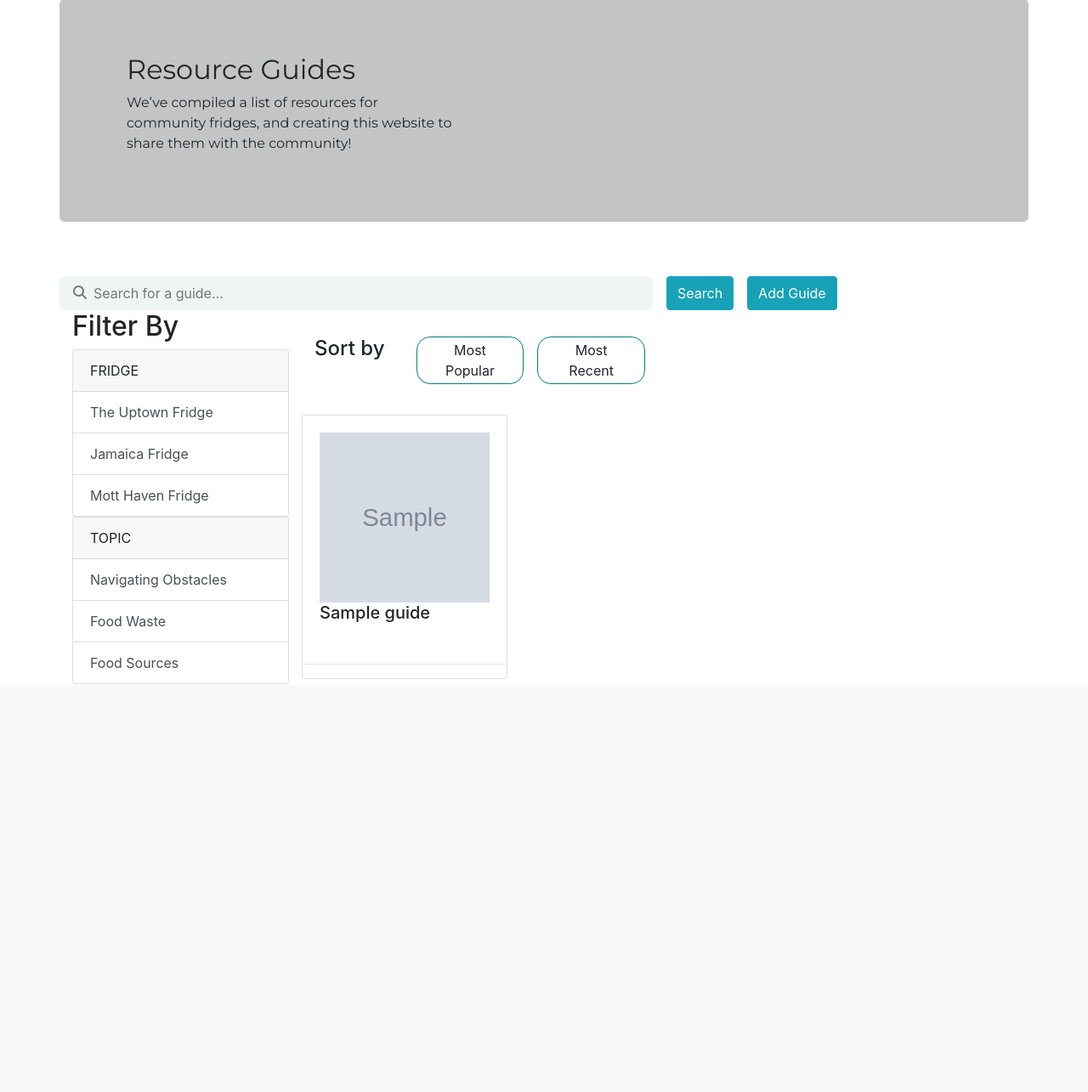
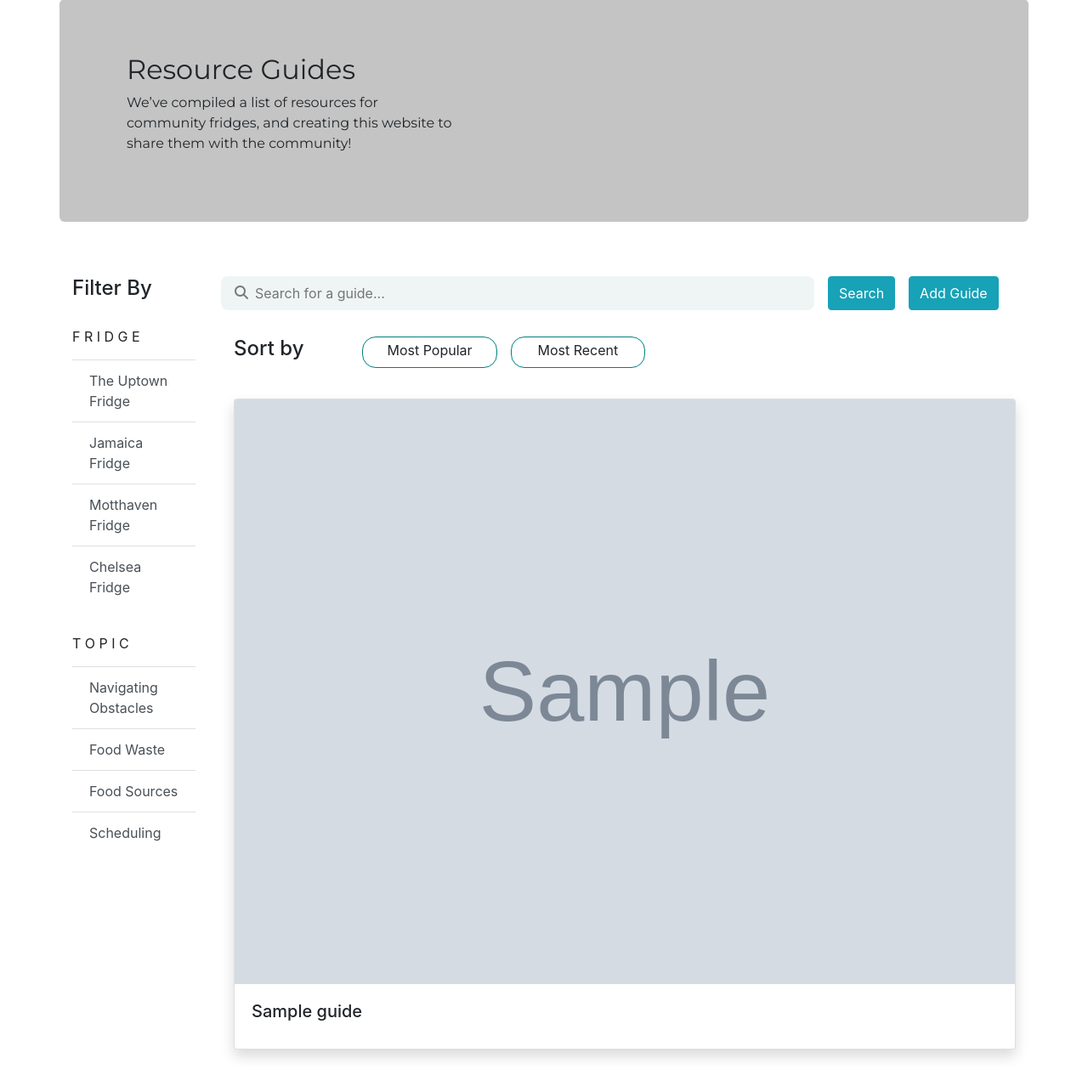
Before and after one commit to zoepanas/cf-resources, a Flask app: template templates/guides.html in a window 1280 px wide. Shown: the part 123-1408 px from the top of the page at 85% size. Before the commit the page ends 928 px from the top, so only its background shows below. Run offline with Flask 2, Linux system fonts and the light colour scheme; the template is opened without the code that fills it: most values are stand-ins (such as "Sample title", 1, 10 or a date in 2020); grey boxes marked "Sample" are stand-in pictures; some libraries are stand-ins or nearby versions.

Commit message:
Added guides page styling

```diff
--- a/static/css/guides.css
+++ b/static/css/guides.css
@@ -1,5 +1,31 @@
 body {
   color: #5a6d6d;
+}
+
+h2.in-header-section {
+  font-family: "Montserrat";
+  font-size: 50px;
+  font-weight: 800;
+  align-items: center;
+}
+
+p.in-header-section {
+  font-family: "Montserrat";
+  font-size: 20px;
+  align-items: center;
+}
+
+.sort-header {
+  font-size: 24px;
+}
+
+.filter-section-header {
+  padding-bottom: 15px;
+}
+
+.temp-card {
+  width: 18rem;
+  cursor: pointer;
 }
 
 .guides-tag {
--- a/static/guides.js
+++ b/static/guides.js
@@ -52,6 +52,7 @@ $(document).ready(function () {
   $("#add-guide-btn").click(function () {
     console.log("showing");
     $("#add-guide-modal").show();
+    $(".main-body").addClass("is-faded");
   });
 
   $("#submit-guide-btn").click(function () {
@@ -68,6 +69,10 @@ $(document).ready(function () {
     $("#add-guide-modal").hide();
   });
 
+  $("#got-it-btn").click(function () {
+    $("#guide-submitted-modal").hide();
+  });
+
   $(window).click(function () {
     $("add-guide-modal").hide();
   });
--- a/templates/guides.html
+++ b/templates/guides.html
@@ -6,6 +6,7 @@
     <script src="https://code.jquery.com/ui/1.12.0/jquery-ui.min.js"></script>
     <script src="https://use.fontawesome.com/0b04c030ef.js"></script>
     <script src="https://smtpjs.com/v3/smtp.js"></script>
+    <script src="https://code.iconify.design/1/1.0.7/iconify.min.js"></script>
     <link
       rel="stylesheet"
       href="http://code.jquery.com/ui/1.12.1/themes/base/jquery-ui.css"
@@ -21,6 +22,29 @@
 
   <body>
     {% extends "layout.html" %} {% block content %}
+
+    <!-- START: Modal for successful submission of guide -->
+    <div class="modal" tabindex="-1" role="dialog" id="guide-submitted-modal">
+      <div class="modal-dialog success-modal" role="document">
+        <div class="success-modal-content center-elts">
+          <span
+            class="iconify success-icon center-elts"
+            data-icon="ant-design:check-circle-outlined"
+            data-inline="false"
+          ></span>
+          <!--<div class="modal-header">-->
+          <h5 class="modal-title">Success!</h5>
+          <div>
+            <p class="in-success-modal">
+              Thank you for your help! Your guide has been submitted to our team
+              for review. We will send you an email once we verify it.
+            </p>
+          </div>
+          <button class="btn btn-info" id="got-it-btn">Got it!</button>
+        </div>
+      </div>
+    </div>
+    <!-- END: Modal for successful submission of guide -->
 
     <!-- START: Modal for Adding Guide-->
     <div class="modal" tabindex="-1" role="dialog" id="add-guide-modal">
@@ -120,8 +144,8 @@
 
     <div class="header-block row">
       <div class="col-md-5">
-        <h2 class="in-h-block">Resource Guides</h2>
-        <p class="in-h-block">
+        <h2 class="in-h-section">Resource Guides</h2>
+        <p class="in-h-section">
           We’ve compiled a list of resources for community fridges, and creating
           this website to share them with the community!
         </p>
@@ -129,7 +153,51 @@
       <div class="col-md-5"></div>
     </div>
 
-    <div class="row">
+    <!-- START NEW STYLING -->
+
+    <div class="main-body row">
+      <div class="filter-col col-2">
+        <h2 class="sort-header filter-by">Filter By</h2>
+
+        <div class="filter-object">
+          <div class="filter-section-header">F R I D G E</div>
+          <div class="list-group list-group-flush">
+            <a href="#" class="list-group-item list-group-item-action">
+              The Uptown Fridge
+            </a>
+            <a href="#" class="list-group-item list-group-item-action">
+              Jamaica Fridge
+            </a>
+            <a href="#" class="list-group-item list-group-item-action">
+              Motthaven Fridge
+            </a>
+            <a href="#" class="list-group-item list-group-item-action">
+              Chelsea Fridge
+            </a>
+          </div>
+        </div>
+
+        <div class="filter-object">
+          <div class="filter-section-header">T O P I C</div>
+          <div class="list-group list-group-flush">
+            <a href="#" class="list-group-item list-group-item-action">
+              Navigating Obstacles
+            </a>
+            <a href="#" class="list-group-item list-group-item-action">
+              Food Waste
+            </a>
+            <a href="#" class="list-group-item list-group-item-action">
+              Food Sources
+            </a>
+            <a href="#" class="list-group-item list-group-item-action">
+              Scheduling
+            </a>
+          </div>
+        </div>
+      </div>
+
+      <div class="content-col col-10">
+        <div class="search-row row">
           <div class="input-icons">
             <i class="fa fa-search icon"></i>
             <input
@@ -149,70 +217,31 @@
           </button>
         </div>
 
-    <div class="row">
-      <div class="col-3">
-        <h2>Filter By</h2>
-
-        <div class="card">
-          <div class="card-header">FRIDGE</div>
-          <div class="list-group list-group-flush">
-            <a href="#" class="list-group-item list-group-item-action"
-              >The Uptown Fridge</a
-            >
-            <a href="#" class="list-group-item list-group-item-action"
-              >Jamaica Fridge</a
-            >
-            <a href="#" class="list-group-item list-group-item-action"
-              >Mott Haven Fridge</a
-            >
-          </div>
-        </div>
-
-        <div class="card">
-          <div class="card-header">TOPIC</div>
-          <div class="list-group list-group-flush">
-            <a
-              id="navigating-obstacles"
-              href="#"
-              class="list-group-item list-group-item-action guide-topic"
-              >Navigating Obstacles</a
-            >
-            <a
-              id="food-waste"
-              href="#"
-              class="list-group-item list-group-item-action guide-topic"
-              >Food Waste</a
-            >
-            <a
-              id="food-sources"
-              href="#"
-              class="list-group-item list-group-item-action guide-topic"
-              >Food Sources</a
-            >
-          </div>
-        </div>
-      </div>
-      <div class="col-md-8">
         <div class="sort-row row">
-          <h4 class="col-md-2">Sort by</h4>
+          <h2 class="col-md-2 sort-header">Sort by</h2>
           <div class="col-md-2 guides-tag">Most Popular</div>
           <div class="col-md-2 guides-tag">Most Recent</div>
         </div>
 
-        <div id="guides" class="row">
+        <div id="guides" class="objects-row row card-deck">
           {% for g in guides %}
-          <div class="card">
-            <div class="card-body guide-object" value="{{g['link']}}">
-              <img src="{{g['image']}}" class="guide-img" />
+          <div class="card shadow temp-card" value="{{g['link']}}">
+            <img
+              src="{{g['image']}}"
+              class="card-img-top template-img"
+              alt=""
+            />
+            <div class="card-body">
               <h5 class="card-title">{{g["title"]}}</h5>
             </div>
-            <hr />
           </div>
           {% endfor %}
         </div>
       </div>
     </div>
 
+    <!--END NEW STYLING-->
+
     {% endblock %}
   </body>
 </html>
```
Also changed, not shown: other parts of static/css/guides.css (+54 -0 lines). Lines whose indentation alone changed are shown as unchanged.
